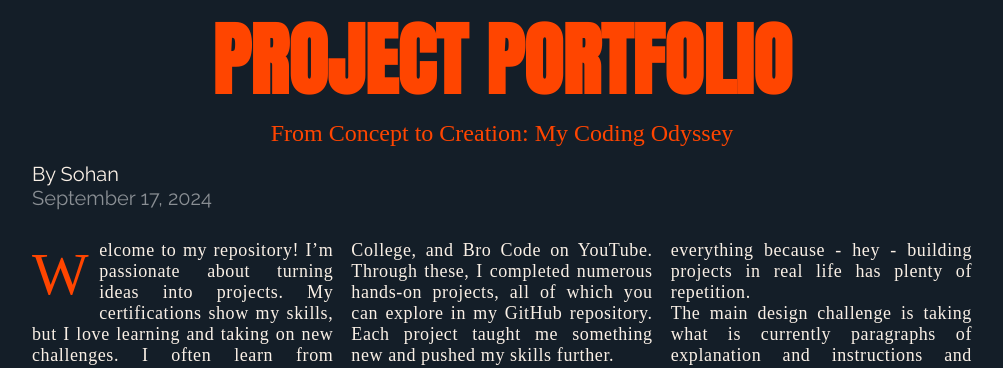
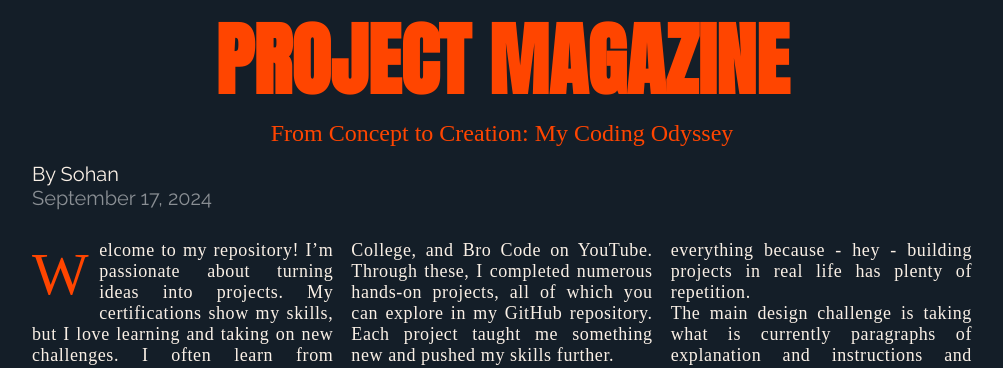
Before and after one commit to sohan10012/HTML-CSS-JS, a plain HTML site: page Magazine/index.html in a window 1280 px wide. Shown: the part 302-670 px from the top of the page, without its empty margins (138-1141 px from the left). Drawn offline with Linux system fonts and the light colour scheme; a web font is replaced by a local one.

Commit message:
Update README.md

```diff
--- a/Magazine/index.html
+++ b/Magazine/index.html
@@ -19,7 +19,7 @@
       <section class="heading">
         <header class="hero">
           <img src="img1.jpeg" alt=" logo" loading="lazy" class="hero-img" />
-          <h1 class="hero-title">PROJECT PORTFOLIO</h1>
+          <h1 class="hero-title">PROJECT MAGAZINE</h1>
           <p class="hero-subtitle">
             From Concept to Creation: My Coding Odyssey
           </p>
```
